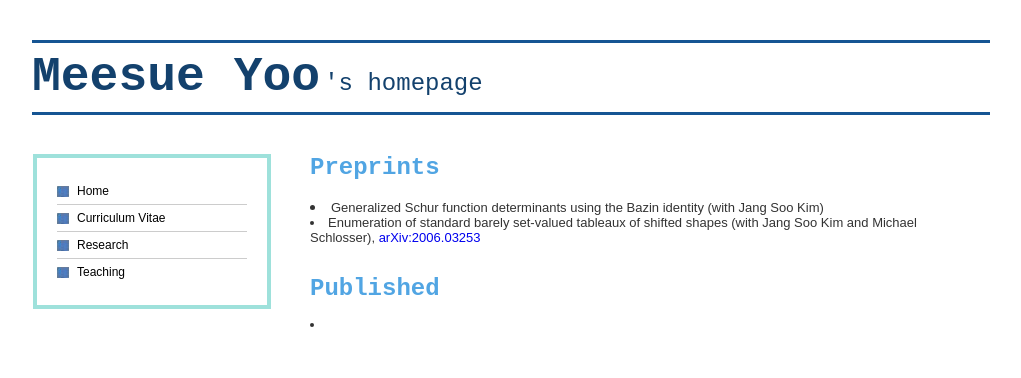
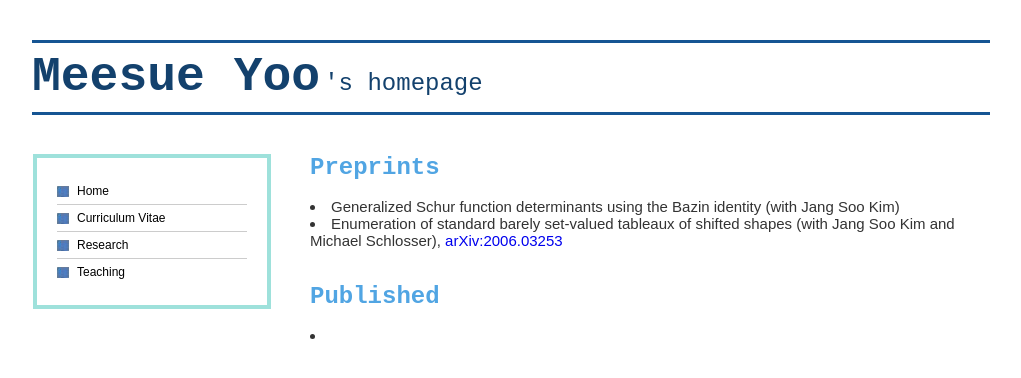
Before and after one commit to meesue/meesue.github.io, a plain HTML site: page research.html in a window 1280 px wide. Shown: the whole page, without its empty margins (149-1170 px from the left). Drawn offline with nearby package versions, Linux system fonts and the light colour scheme; some packages are replaced by stand-ins of ours.

Commit message:
Update research.html

```diff
--- a/research.html
+++ b/research.html
@@ -48,14 +48,13 @@ A:hover { text-decoration:none; background:E2EAF6}
 </div>
 <div class="rightpanel">
   <font size="5" face="Courier New" color="#51A5E3"><b> Preprints</b></font><br><br>
-   <li> <font size="2">Generalized Schur function determinants using the Bazin identity (with Jang Soo Kim)</li>
+   <li> Generalized Schur function determinants using the Bazin identity (with Jang Soo Kim)</li>
   <li>Enumeration of standard barely set-valued tableaux of shifted shapes (with Jang Soo Kim and
 Michael Schlosser), <a href="https://arxiv.org/abs/2006.03253" target="_blank">arXiv:2006.03253</a></li>
   <br>
   <br>
   <font size="5" face="Courier New" color="#51A5E3"><b> Published</b></font><br><br>
   <li>  </li>
-  </font>
 </div>
 </div>
 
```
